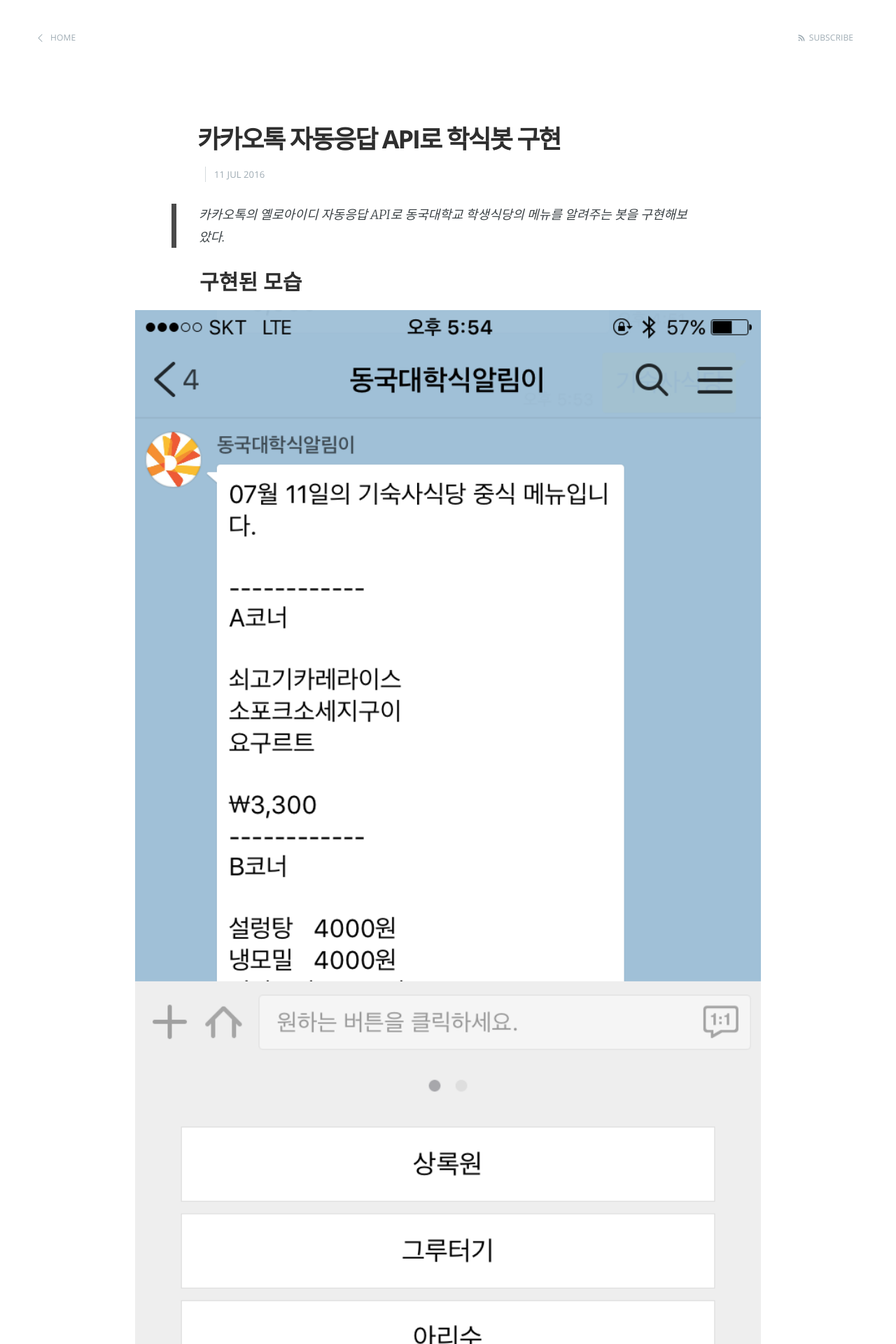
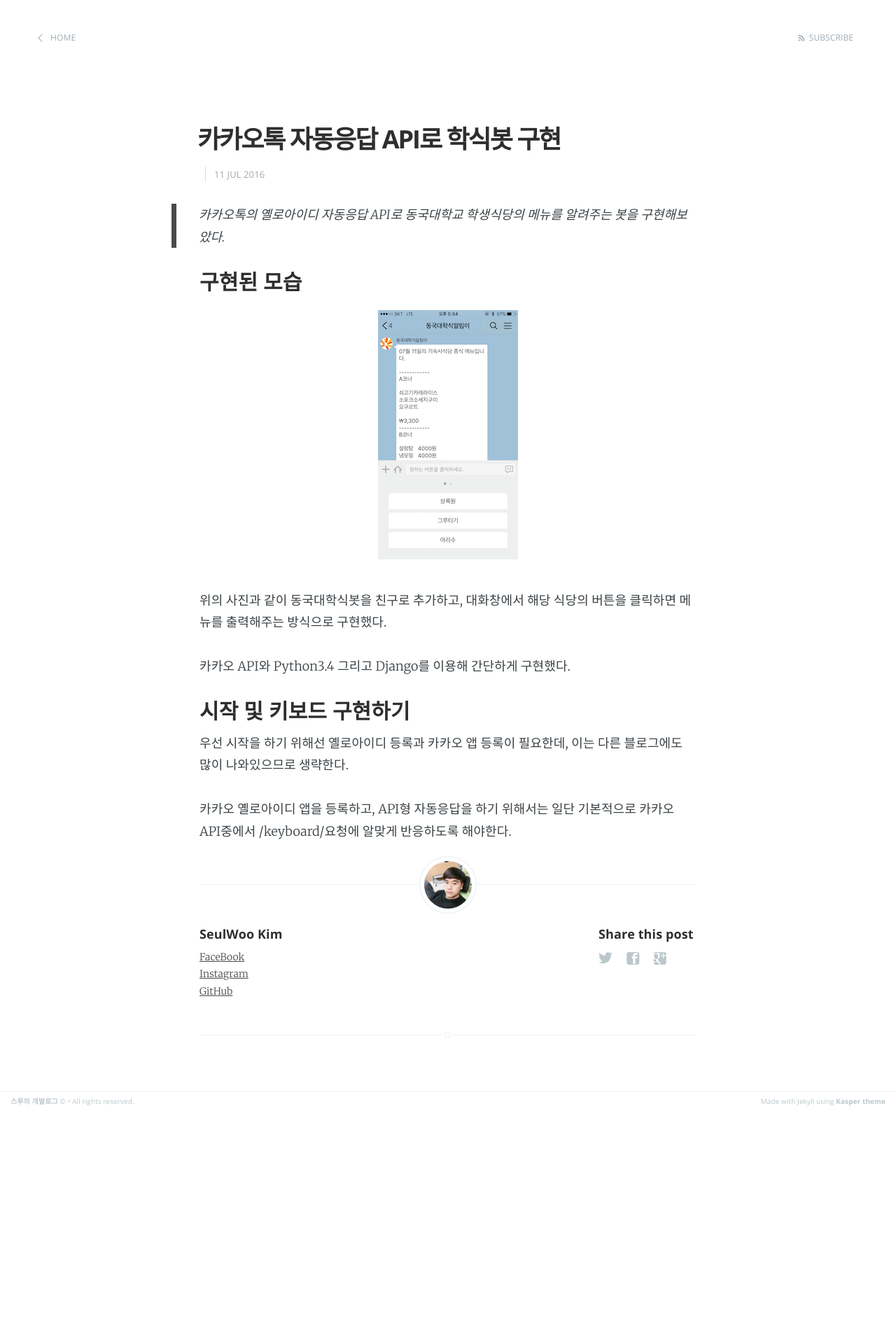
Before and after one commit to ThroughKim/throughkim.github.com, a Jekyll site: the page built from _posts/2016-07-11-kakao-haksik.md, in a window 1280 px wide. Shown: the top 1920 px of the page at 70% size. Built offline with Jekyll 4.4.1, drawn with Linux system fonts in a browser that asks for light colours; Markdown is read by kramdown in place of the engine named in the settings; after the commit the page ends 1588 px from its top, so only the background shows below that.

Commit message:
image size changed

```diff
--- a/_posts/2016-07-11-kakao-haksik.md
+++ b/_posts/2016-07-11-kakao-haksik.md
@@ -7,7 +7,7 @@
 
 ### 구현된 모습
 
-![완성된 카카오톡 자동응답 학식봇](/images/kakaocomplete.png "width: 200px")
+![완성된 카카오톡 자동응답 학식봇](/images/kakaocomplete.png)
 
 위의 사진과 같이 동국대학식봇을 친구로 추가하고, 대화창에서 해당 식당의 버튼을 클릭하면 메뉴를 출력해주는 방식으로 구현했다.
 
```
Also changed, not shown: images/kakaocomplete.png.
